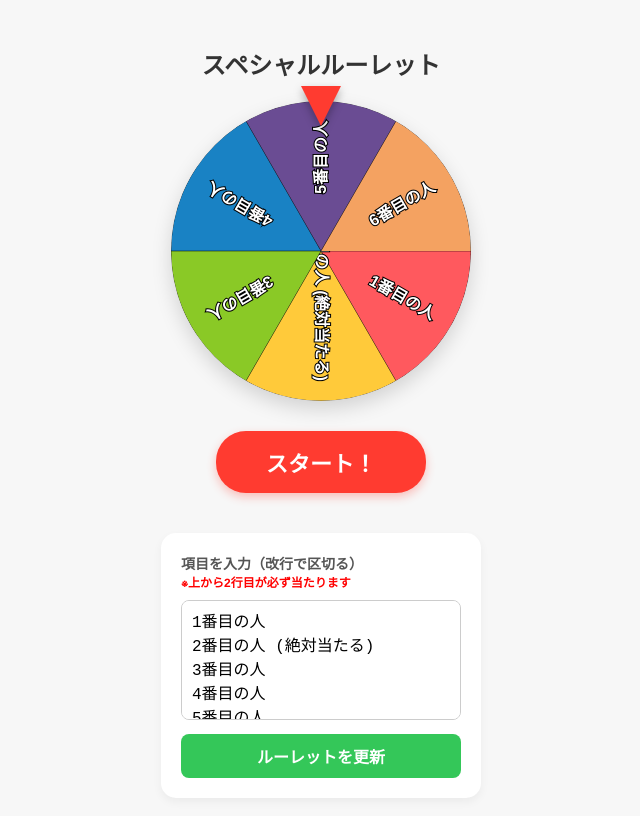
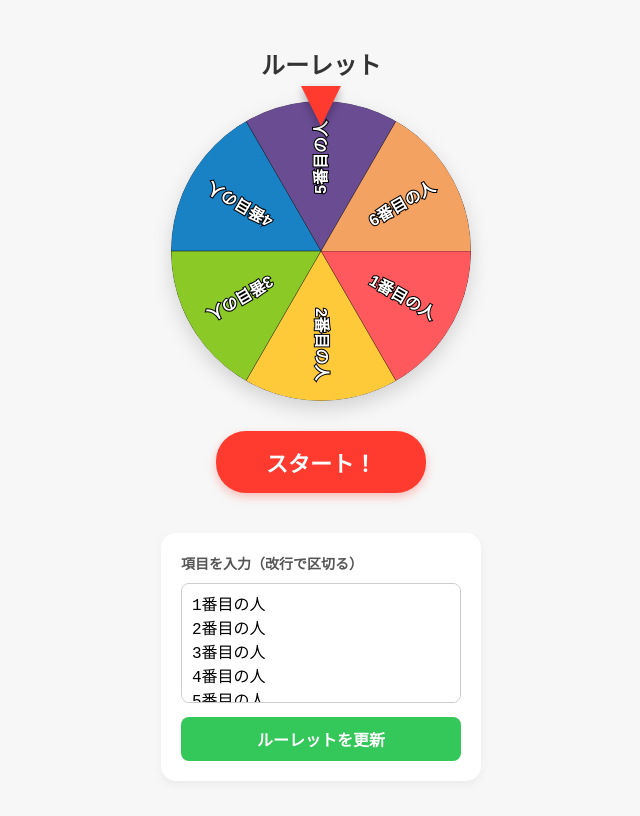
Before and after one commit to koumetto-cmyk/koumetto-cmyk.github.io, a plain HTML site: page index.html in a window 1280 px wide. Shown: the whole page, without its empty margins (319-959 px from the left). Drawn offline with Linux system fonts and the light colour scheme.

Commit message:
Update index.html

```diff
--- a/index.html
+++ b/index.html
@@ -105,7 +105,7 @@
 </head>
 <body>
 
-  <h1>スペシャルルーレット</h1>
+  <h1>ルーレット</h1>
 
   <div class="roulette-container">
     <div class="pointer"></div>
@@ -115,10 +115,10 @@
   <button id="spinBtn" class="spin">スタート！</button>
 
   <div class="settings-area">
-    <p>項目を入力（改行で区切る）<br><span style="color:red; font-size:12px;">※上から2行目が必ず当たります</span></p>
+    <p>項目を入力（改行で区切る）<br><span style="color:red; font-size:12px;"></span></p>
     <textarea id="itemInput">
 1番目の人
-2番目の人 (絶対当たる)
+2番目の人
 3番目の人
 4番目の人
 5番目の人
```
